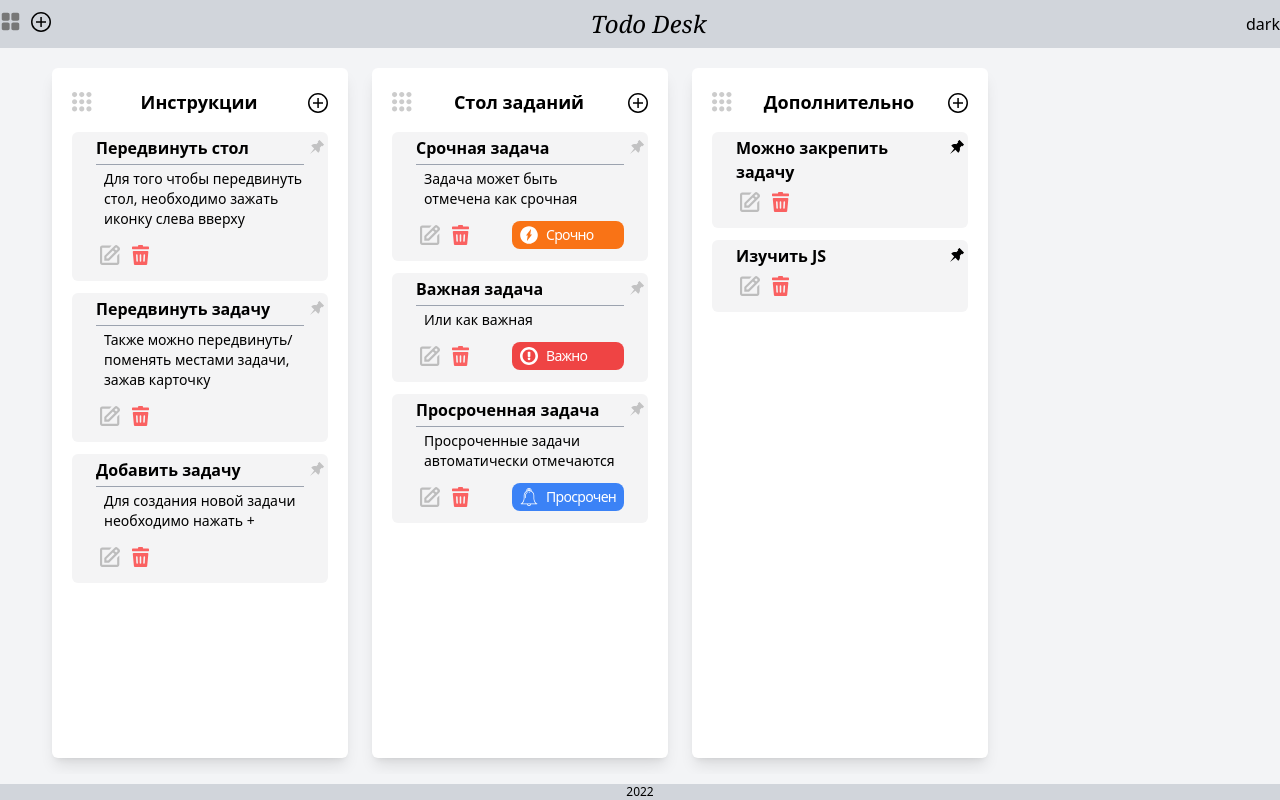
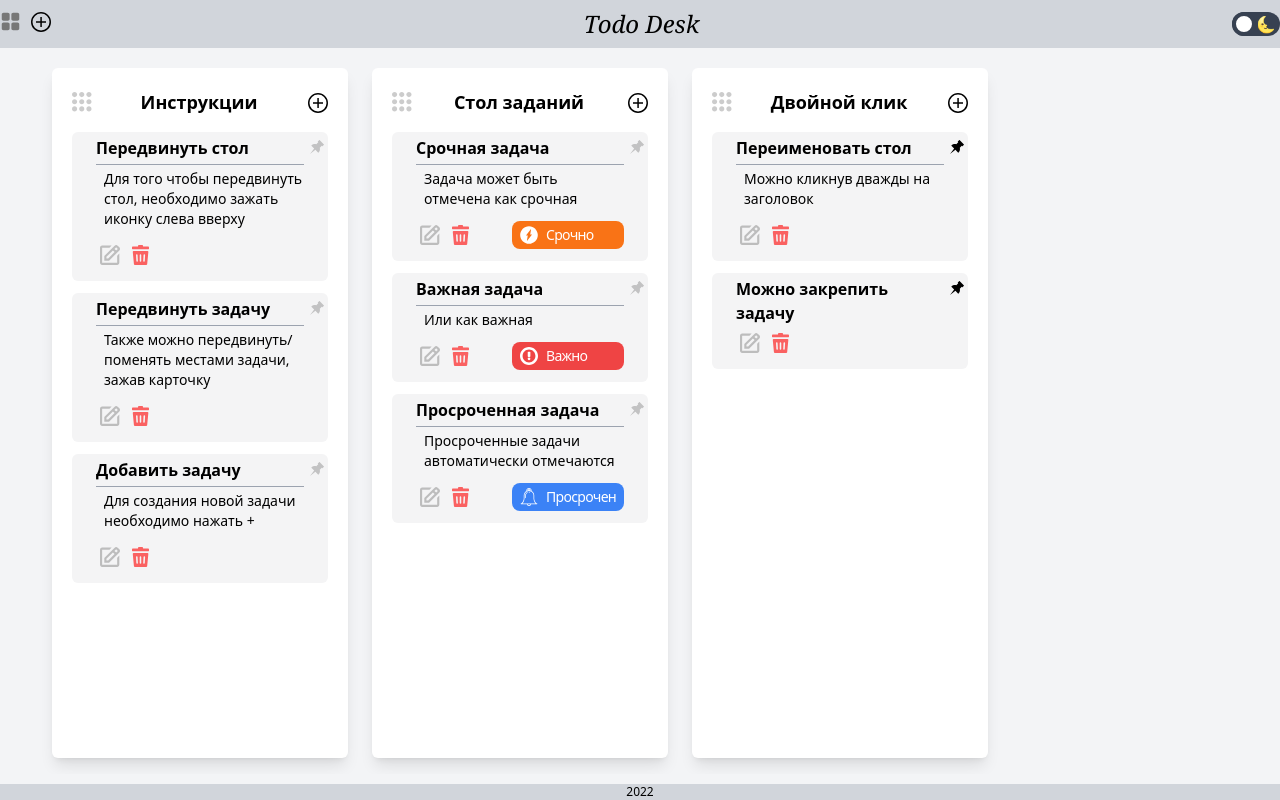
Before and after one commit to juravlevdima/todo-desk, a React app: page / in a window 1280 px wide. Built offline with nearby package versions, Linux system fonts and the light colour scheme.

Commit message:
new features

```diff
--- a/src/components/Desk/DeskHeader.tsx
+++ b/src/components/Desk/DeskHeader.tsx
@@ -6,6 +6,7 @@ import { IDesk } from '../../types/desk.types'
 import AddIcon from '../common/AddIcon'
 import { ThemeContext } from '../Providers/ThemeProvider'
 import { IThemeContext } from '../../types/theme.types'
+import { useStores } from '../../hooks/useStores'
 
 type propTypes = {
   desk: IDesk
@@ -14,6 +15,7 @@ type propTypes = {
 
 const DeskHeader: FC<propTypes> = ({ desk, controls }) => {
   const { theme } = useContext(ThemeContext) as IThemeContext
+  const { deskStore } = useStores()
   const [isModalOpen, setIsModalOpen] = useState(false)
   const [isRename, setIsRename] = useState(false)
 
@@ -30,8 +32,13 @@ const DeskHeader: FC<propTypes> = ({ desk, controls }) => {
 
       <div className="text-lg font-semibold text-center px-3">
         {isRename
-          ? <input autoFocus className="bg-transparent text-center w-40" type="text" defaultValue={desk.title}/>
-          : <span onDoubleClick={() => setIsRename(true)}>
+          ? <input
+            onBlur={(e) => deskStore.updateDeskData(desk.id, { title: e.target.value })}
+            className="bg-transparent text-center w-40"
+            type="text" defaultValue={desk.title}
+            autoFocus
+          />
+          : <span className="cursor-pointer" onDoubleClick={() => setIsRename(true)}>
             {desk.title}
           </span>
         }
--- a/src/components/Header/Header.tsx
+++ b/src/components/Header/Header.tsx
@@ -31,9 +31,19 @@ const Header: FC = () => {
             </button>
           </div>
           <div className="text-2xl font-serif italic">Todo Desk</div>
-          <button onClick={changeTheme} className="text-base">
-            {theme === 'light' ? 'dark' : 'light'}
-          </button>
+          <div
+            role="button"
+            tabIndex={0}
+            className="w-12 bg-gray-700 rounded-full relative outline-blue-600"
+            onClick={changeTheme}
+          >
+            <span>🌞 🌜</span>
+            <div
+              className={`absolute bg-white rounded-full w-6 h-6 hover:bg-gray-400
+                border-4 border-gray-700 top-0 left-0 transition duration-300
+                ${theme === 'dark' && 'translate-x-full'}`}
+            />
+          </div>
         </div>
       </header>
 
--- a/src/store/desks/DeskStore.initial.ts
+++ b/src/store/desks/DeskStore.initial.ts
@@ -25,10 +25,10 @@ export const baseDesks: Array<IDesk> = [
   },
   {
     id: nanoid(6),
-    title: 'Дополнительно',
+    title: 'Двойной клик',
     items: [
+      { title: 'Переименовать стол', description: 'Можно кликнув дважды на заголовок', id: nanoid(6), pinned: true },
       { title: 'Можно закрепить задачу', id: nanoid(6), pinned: true },
-      { title: 'Изучить JS', id: nanoid(6), pinned: true }
     ]
   },
 ]
--- a/src/store/desks/DeskStore.ts
+++ b/src/store/desks/DeskStore.ts
@@ -38,6 +38,7 @@ export default class DeskStore {
 
   updateDeskData(id: string, data: IUpdateDesk) {
     this.desks = this.desks.map((desk) => desk.id === id ? { ...desk, ...data } : desk)
+    this.saveDesksToLS()
   }
 
   addTask(desk: IDesk, task: ITask, idx?: number) {
--- a/src/style/style.scss
+++ b/src/style/style.scss
@@ -15,7 +15,7 @@
 }
 
 .input-field {
-  @apply px-5  border border-gray-200 rounded shadow-sm text-sm
+  @apply px-5 border border-gray-200 rounded shadow-sm text-sm
     focus:ring-2 focus:ring-blue-500 focus:border-transparent outline-none dark:bg-dark-3;
 }
 
```
